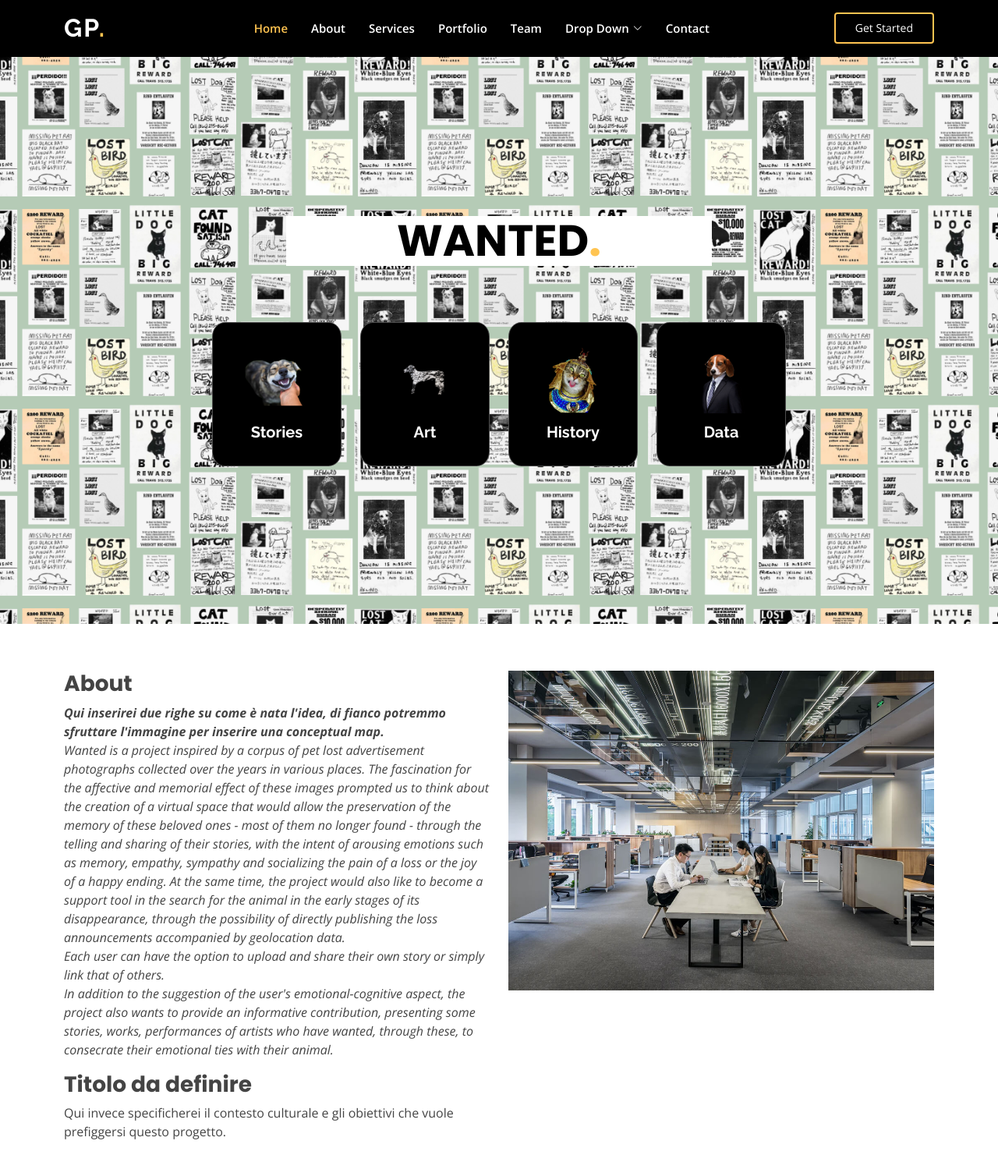
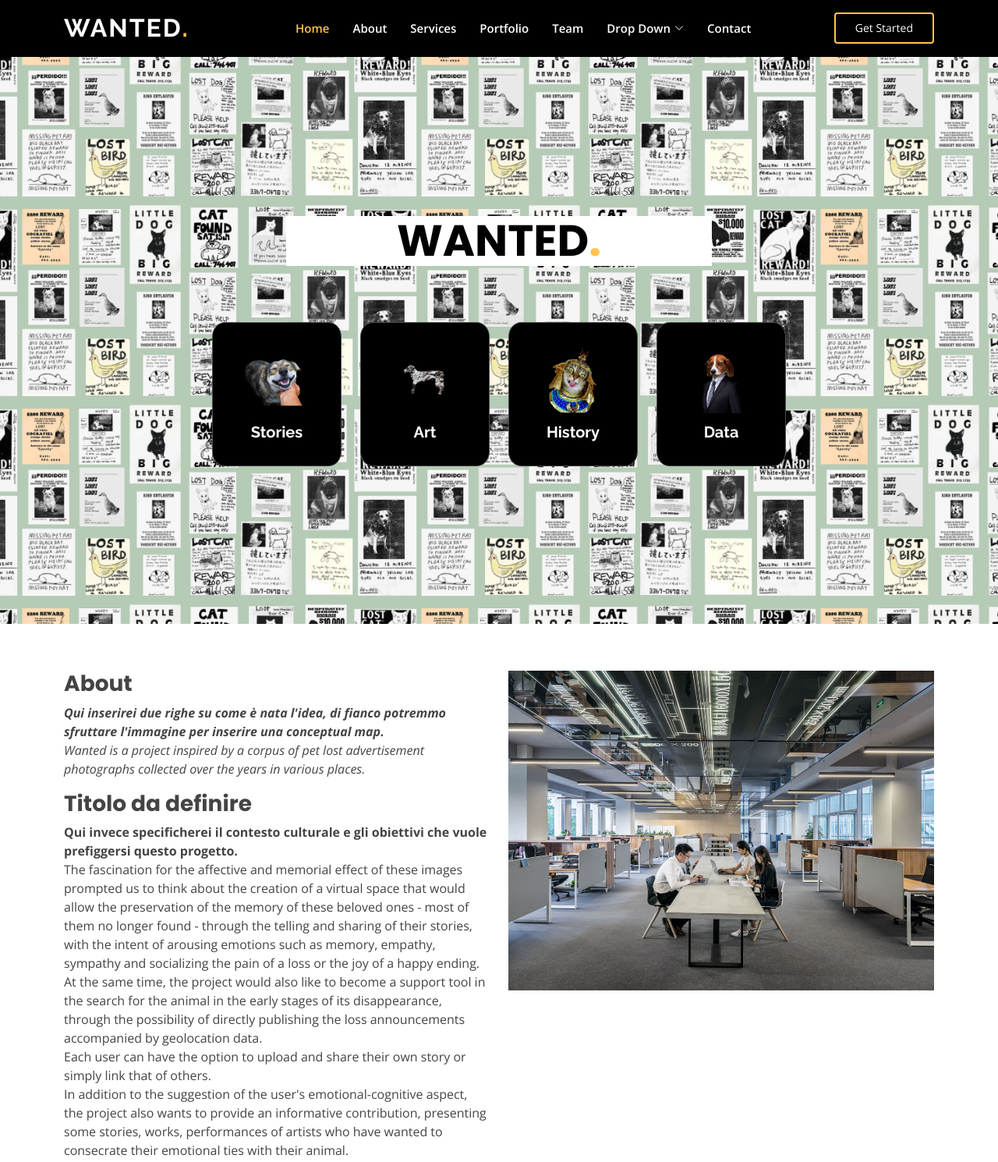
Before and after one commit to enri-ca/WANTED, a plain HTML site: page index.html in a window 1280 px wide. Shown: the top 1490 px of the page at 78% size. Drawn offline with nearby package versions, Linux system fonts and the light colour scheme.

Commit message:
Update index.html

```diff
--- a/index.html
+++ b/index.html
@@ -6,8 +6,8 @@
   <meta content="width=device-width, initial-scale=1.0" name="viewport">
 
   <title>Gp Bootstrap Template - Index</title>
-  <meta content="" name="description">
-  <meta content="" name="keywords">
+  <meta content="Wanted" name="description">
+  <meta content="Art, Photograph, Pets, Love, Memories" name="keywords">
 
   <!-- Favicons -->
   <link href="assets/img/favicon.png" rel="icon">
@@ -42,7 +42,7 @@
   <header id="header" class="fixed-top ">
     <div class="container d-flex align-items-center justify-content-lg-between">
 
-      <h1 class="logo me-auto me-lg-0"><a href="index.html">Gp<span>.</span></a></h1>
+      <h1 class="logo me-auto me-lg-0"><a href="index.html">WANTED<span>.</span></a></h1>
       <!-- Uncomment below if you prefer to use an image logo -->
       <!-- <a href="index.html" class="logo me-auto me-lg-0"><img src="assets/img/logo.png" alt="" class="img-fluid"></a>-->
 
@@ -134,14 +134,15 @@
             <h3>About</h3>
             <p class="fst-italic">
             <b>Qui inserirei due righe su come è nata l'idea, di fianco potremmo sfruttare l'immagine per inserire una conceptual map.</b></br>
-            Wanted is a project inspired by a corpus of pet lost advertisement photographs collected over the years in various places. The fascination for the affective and memorial effect of these images prompted us to think about the creation of a virtual space that would allow the preservation of the memory of these beloved ones - most of them no longer found - through the telling and sharing of their stories, with the intent of arousing emotions such as memory, empathy, sympathy and socializing the pain of a loss or the joy of a happy ending.
-            At the same time, the project would also like to become a support tool in the search for the animal in the early stages of its disappearance, through the possibility of directly publishing the loss announcements accompanied by geolocation data.</br>
-            Each user can have the option to upload and share their own story or simply link that of others.</br>
-            In addition to the suggestion of the user's emotional-cognitive aspect, the project also wants to provide an informative contribution, presenting some stories, works, performances of artists who have wanted, through these, to consecrate their emotional ties with their animal.
+            Wanted is a project inspired by a corpus of pet lost advertisement photographs collected over the years in various places.
             </p>
             <h3>Titolo da definire</h3>
             <p>
-              Qui invece specificherei il contesto culturale e gli obiettivi che vuole prefiggersi questo progetto.
+            <b>Qui invece specificherei il contesto culturale e gli obiettivi che vuole prefiggersi questo progetto.</b></br>
+            The fascination for the affective and memorial effect of these images prompted us to think about the creation of a virtual space that would allow the preservation of the memory of these beloved ones - most of them no longer found - through the telling and sharing of their stories, with the intent of arousing emotions such as memory, empathy, sympathy and socializing the pain of a loss or the joy of a happy ending.</br>
+            At the same time, the project would also like to become a support tool in the search for the animal in the early stages of its disappearance, through the possibility of directly publishing the loss announcements accompanied by geolocation data.</br>
+            Each user can have the option to upload and share their own story or simply link that of others.</br>
+            In addition to the suggestion of the user's emotional-cognitive aspect, the project also wants to provide an informative contribution, presenting some stories, works, performances of artists who have wanted to consecrate their emotional ties with their animal.
             </p>
           </div>
         </div>
```
